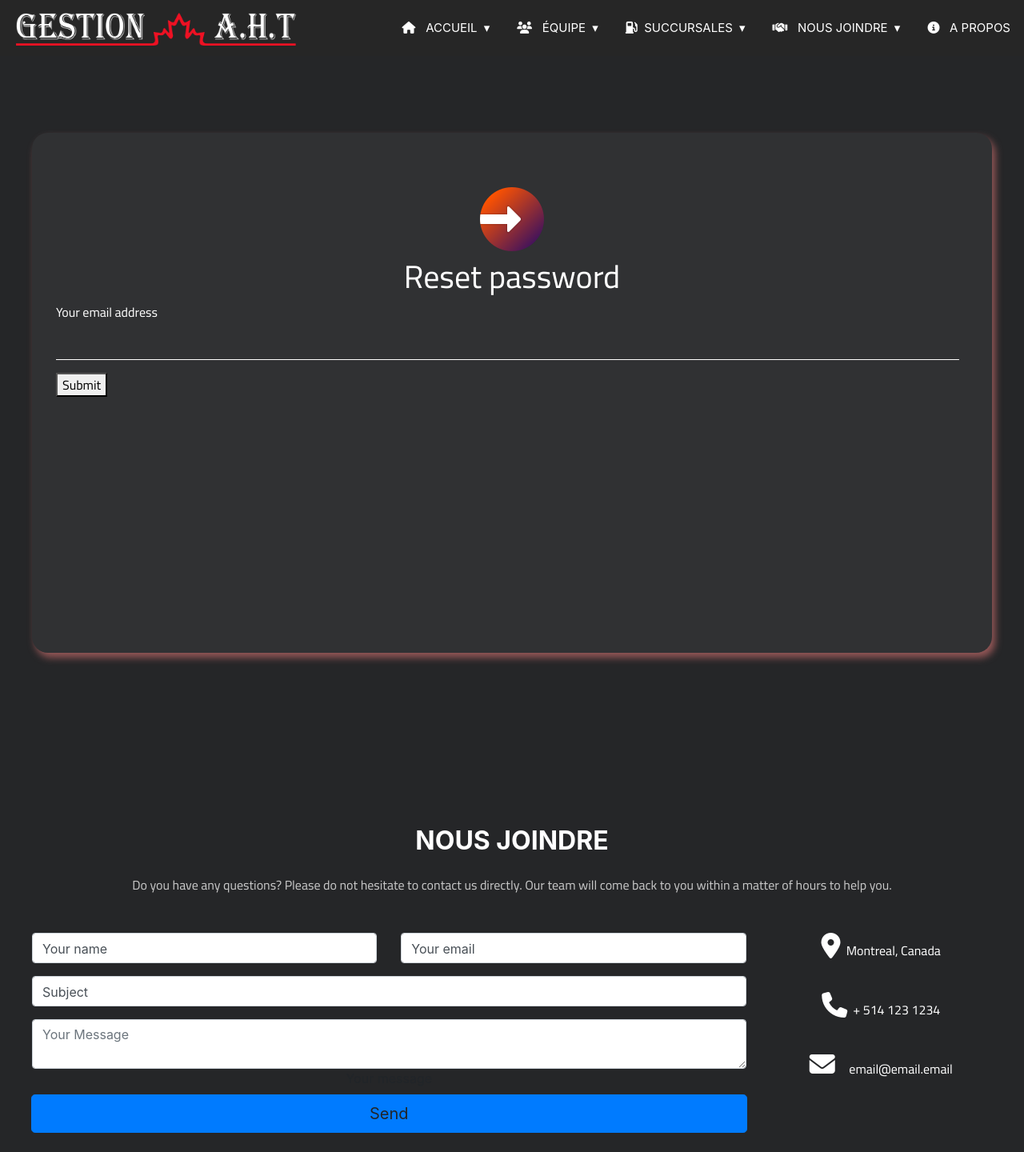
After one commit to Sajistreo3/gestionaht, a PHP site: page /gestionAHT/forgotpass.php in a window 1280 px wide. The commit adds this page. Shown: the whole page at 80% size. Run offline with PHP 8.4, Linux system fonts and the light colour scheme; some libraries are stand-ins or nearby versions.

Commit message:
Adding forgot pass file

```diff
--- /dev/null
+++ b/forgotpass.php
@@ -0,0 +1,21 @@
+<?php include "header.php";
+
+?>
+    <div class="containers">
+        <div class="frame">
+            <form action="enter_email.php" method="post">
+                <img src="images/login.png" class="avatar">
+                <h1>Reset password</h1>
+                <div class="form-group">
+                    <label>Your email address</label>
+                    <input type="email" name="email">
+                </div>
+                <div class="form-group">
+                    <button type="submit" name="reset-password" class="login-btn">Submit</button>
+                </div>
+            </form>
+        </div>
+    </div>
+
+
+<?php include "footer.php" ?>
--- a/login.php
+++ b/login.php
@@ -63,9 +63,9 @@
             <p>Password :</p><input type="password" name="password" placeholder="Enter Password">
             <input type="submit" name="SignIn" value="Login">
             <br><br>
-            <a href="#">Forgot password?</a><br>
+        </form>
+            <a type="submit" href="">Forgot password?</a><br>
             <a href="registration.php">Don't have an account? Register.</a>
-        </form>
     </div>
 </div>
 
```
